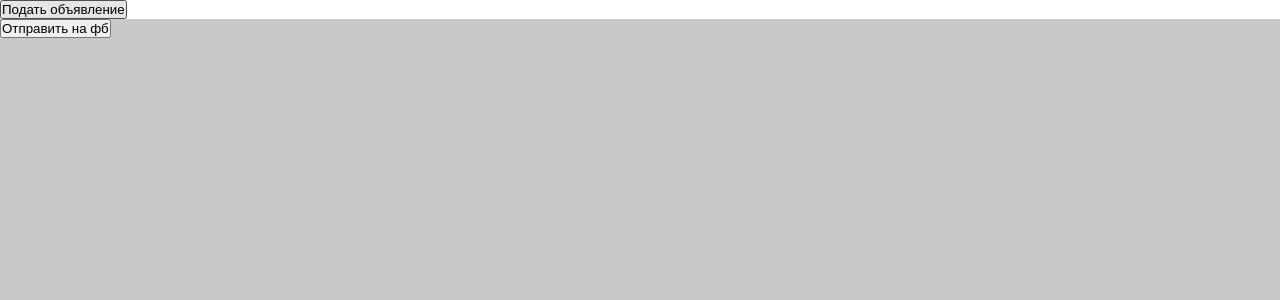
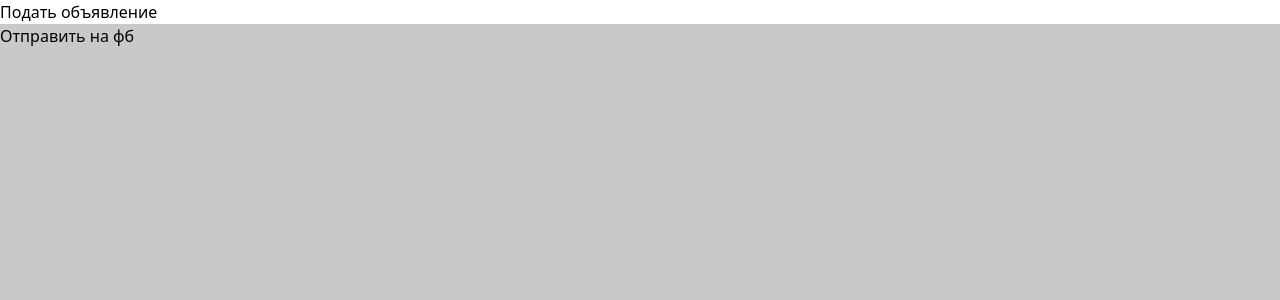
Before and after one commit to lvvNikolas/Torik, a React (Create React App) app: page /job_form in a window 1280 px wide. Shown: the top 300 px of the page. Built offline with nearby package versions, Linux system fonts and the light colour scheme.

Commit message:
added tailwin

```diff
--- a/package.json
+++ b/package.json
@@ -38,5 +38,8 @@
       "last 1 firefox version",
       "last 1 safari version"
     ]
+  },
+  "devDependencies": {
+    "tailwindcss": "^3.2.6"
   }
 }
--- a/src/App.css
+++ b/src/App.css
@@ -1,3 +1,7 @@
+
+@tailwind base;
+@tailwind components;
+@tailwind utilities;
 *{
     box-sizing: border-box;
     margin: 0;
--- /dev/null
+++ b/tailwind.config.js
@@ -0,0 +1,8 @@
+/** @type {import('tailwindcss').Config} */
+module.exports = {
+  content: [],
+  theme: {
+    extend: {},
+  },
+  plugins: [],
+}
```
Also changed, not shown: 1 other file (tests, documents, lock files or other folders).
